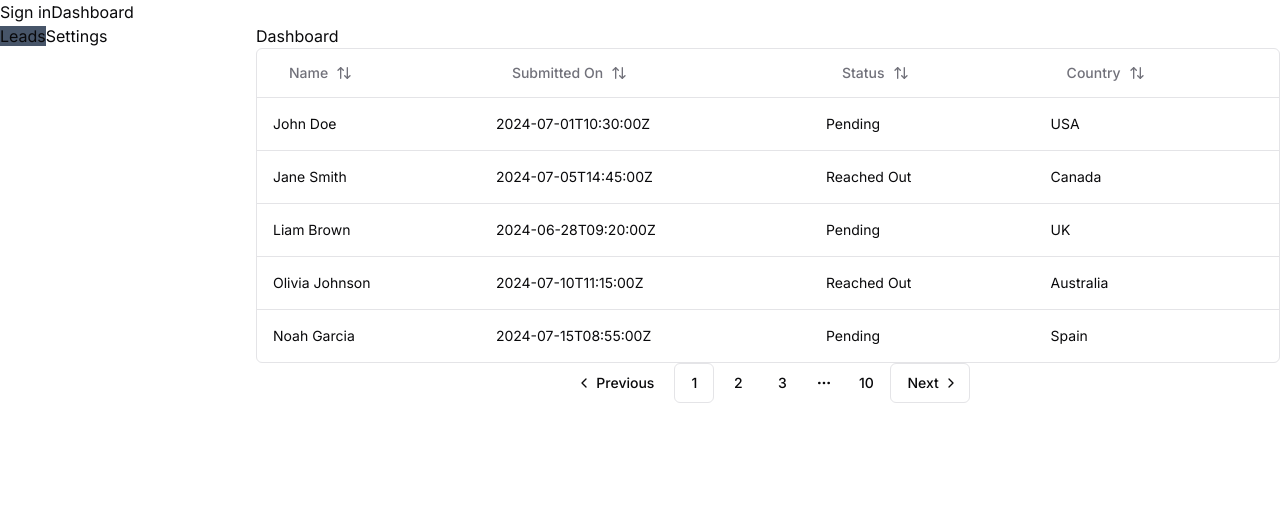
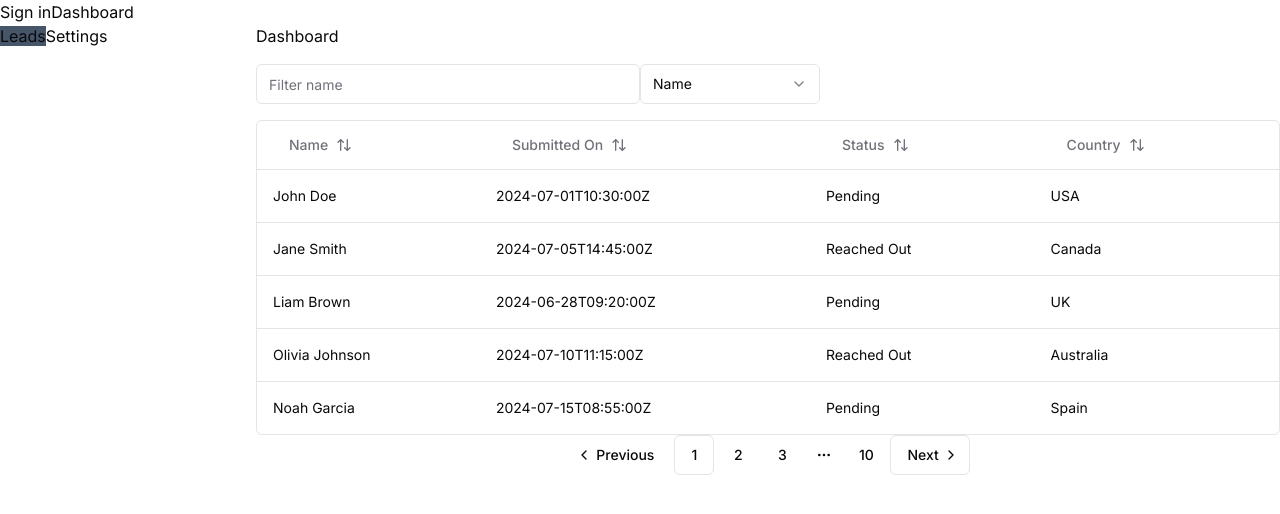
Before and after one commit to tejasvajaitly/alma, a Next.js app: page /dashboard in a window 1280 px wide. Shown: the top 514 px of the page. Built offline with nearby package versions, Linux system fonts and the light colour scheme; no server answers.

Commit message:
add search by column name feature

```diff
--- a/src/app/dashboard/table.tsx
+++ b/src/app/dashboard/table.tsx
@@ -2,10 +2,12 @@
 import { useState } from "react";
 import {
   ColumnDef,
+  ColumnFiltersState,
   flexRender,
   SortingState,
   getCoreRowModel,
   getSortedRowModel,
+  getFilteredRowModel,
   useReactTable,
 } from "@tanstack/react-table";
 
@@ -18,8 +20,19 @@ import {
   TableRow,
 } from "@/components/ui/table";
 
+import {
+  Select,
+  SelectContent,
+  SelectGroup,
+  SelectItem,
+  SelectLabel,
+  SelectTrigger,
+  SelectValue,
+} from "@/components/ui/select";
+
 import { ArrowUpDown, MoreHorizontal } from "lucide-react";
 import { Button } from "@/components/ui/button";
+import { Input } from "@/components/ui/input";
 
 export type Lead = {
   firstName: string;
@@ -102,6 +115,9 @@ export function DataTable<TData, TValue>({
   data,
 }: DataTableProps<TData, TValue>) {
   const [sorting, setSorting] = useState<SortingState>([]);
+  const [columnFilters, setColumnFilters] = useState<ColumnFiltersState>([]);
+
+  const [searchColumn, setSearchColumn] = useState<string>("name");
 
   const table = useReactTable({
     data,
@@ -109,12 +125,43 @@ export function DataTable<TData, TValue>({
     getCoreRowModel: getCoreRowModel(),
     onSortingChange: setSorting,
     getSortedRowModel: getSortedRowModel(),
+    onColumnFiltersChange: setColumnFilters,
+    getFilteredRowModel: getFilteredRowModel(),
     state: {
       sorting,
+      columnFilters,
     },
   });
 
   return (
+    <div>
+      <div className="flex items-center py-4">
+        <Input
+          placeholder={`Filter ${searchColumn}`}
+          value={
+            (table.getColumn(searchColumn)?.getFilterValue() as string) ?? ""
+          }
+          onChange={(event) =>
+            table.getColumn(searchColumn)?.setFilterValue(event.target.value)
+          }
+          className="max-w-sm"
+        />
+        <Select onValueChange={setSearchColumn} defaultValue={searchColumn}>
+          <SelectTrigger className="w-[180px]">
+            <SelectValue placeholder="Select a column name" />
+          </SelectTrigger>
+          <SelectContent>
+            <SelectGroup>
+              <SelectLabel>Column name</SelectLabel>
+              <SelectItem value="name">Name</SelectItem>
+              <SelectItem value="submittedOn">Submitted On</SelectItem>
+              <SelectItem value="status">Status</SelectItem>
+              <SelectItem value="country">Country</SelectItem>
+            </SelectGroup>
+          </SelectContent>
+        </Select>
+      </div>
+
       <div className="rounded-md border">
         <Table>
           <TableHeader>
@@ -144,14 +191,20 @@ export function DataTable<TData, TValue>({
                 >
                   {row.getVisibleCells().map((cell) => (
                     <TableCell key={cell.id}>
-                    {flexRender(cell.column.columnDef.cell, cell.getContext())}
+                      {flexRender(
+                        cell.column.columnDef.cell,
+                        cell.getContext()
+                      )}
                     </TableCell>
                   ))}
                 </TableRow>
               ))
             ) : (
               <TableRow>
-              <TableCell colSpan={columns.length} className="h-24 text-center">
+                <TableCell
+                  colSpan={columns.length}
+                  className="h-24 text-center"
+                >
                   No results.
                 </TableCell>
               </TableRow>
@@ -159,5 +212,6 @@ export function DataTable<TData, TValue>({
           </TableBody>
         </Table>
       </div>
+    </div>
   );
 }
```
Lines whose indentation alone changed are shown as unchanged.
